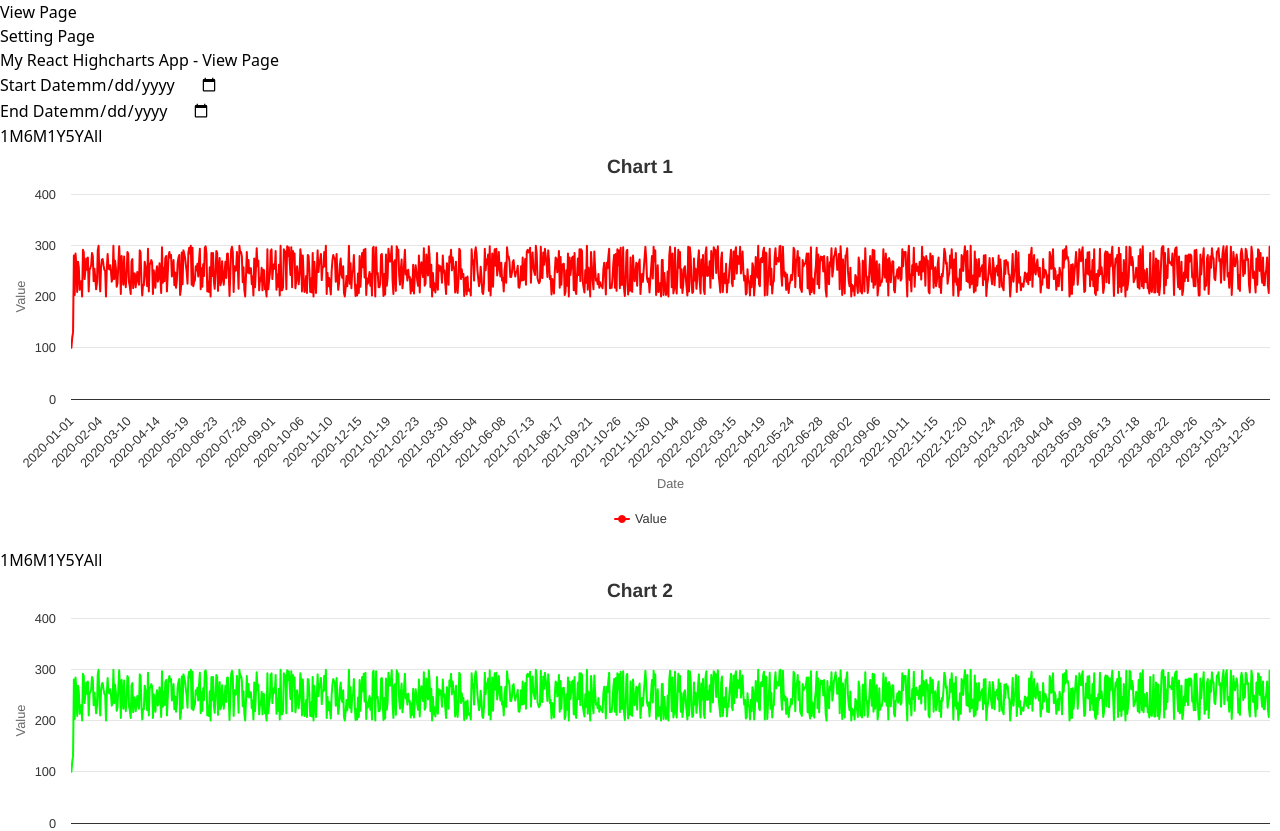
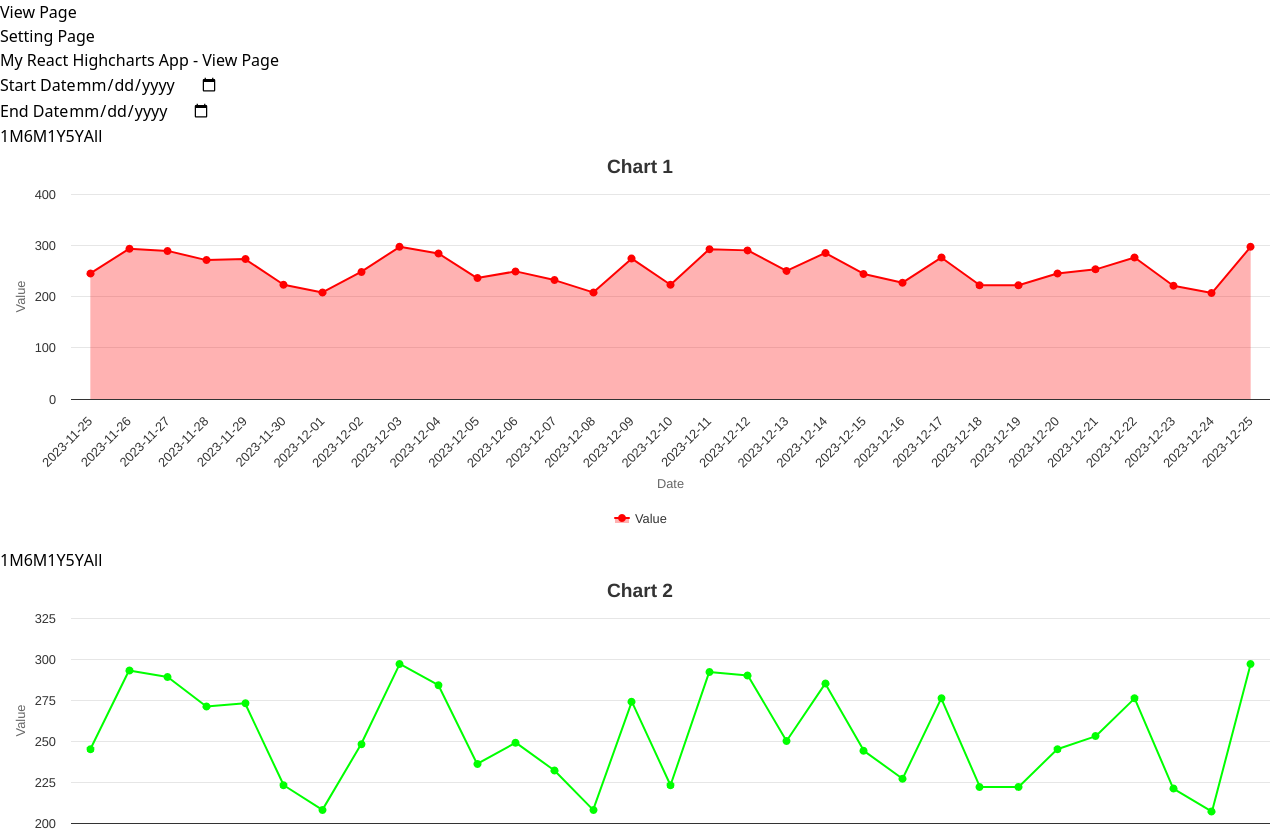
Before and after one commit to HungTruong4689/React-Chart-Project, a React (Vite) app: page /view in a window 1280 px wide. Shown: the top 831 px of the page. Built offline with nearby package versions, Linux system fonts and the light colour scheme.

Commit message:
config UI

```diff
--- a/src/components/GenericChart.tsx
+++ b/src/components/GenericChart.tsx
@@ -23,7 +23,7 @@ const GenrericChart: React.FC<GenrericChartProps> = ({
 }) => {
     const [selectedDateRange, setSelectedDateRange] = useState<
         'oneMonth' | 'sixMonths' | 'oneYear' | 'fiveYears' | 'all'
-    >('all')
+    >('oneMonth')
     const getFilteredData = (data: Data, selectedDateRange: string): Data => {
         const currentDate = new Date(data[data.length - 1].date)
         const lastMonth = new Date(currentDate)
@@ -85,6 +85,7 @@ const GenrericChart: React.FC<GenrericChartProps> = ({
                 name: 'Value',
                 data: values,
                 color: color,
+                fillOpacity: type === 'area' ? 0.3 : 1,
             },
         ],
         credits: {
@@ -92,33 +93,7 @@ const GenrericChart: React.FC<GenrericChartProps> = ({
         },
     }
 
-    // return (
-    //     <div>
-    //         <div>
-    //             <button onClick={() => setSelectedDateRange('oneMonth')} className='filter-button'>
-    //                 Last Month
-    //             </button>
-    //             <button onClick={() => setSelectedDateRange('sixMonths')} className='filter-button'>
-    //                 Last 6 Months
-    //             </button>
-    //             <button onClick={() => setSelectedDateRange('oneYear')} className='filter-button'>
-    //                 Last Year
-    //             </button>
-    //             <button onClick={() => setSelectedDateRange('fiveYears')} className='filter-button'>
-    //                 Last 5 Years
-    //             </button>
-    //             <button onClick={() => setSelectedDateRange('all')} className='filter-button'>
-    //                 All
-    //             </button>
-    //         </div>
-    //         <div>
-    //             <HighchartsReact highcharts={Highcharts} options={options} />
-    //         </div>
-    //     </div>
-    // )
-    return (
-        <div className='flex flex-col items-center mt-8 rounded-lg overflow-hidden shadow-lg bg-gray-100'>
-            <div className='flex flex-col items-center mt-8'>
+    const dateRangeSelection = (
         <div className='flex flex-wrap justify-center space-x-2 mb-4'>
             <button
                 onClick={() => setSelectedDateRange('oneMonth')}
@@ -161,8 +136,11 @@ const GenrericChart: React.FC<GenrericChartProps> = ({
                 All
             </button>
         </div>
-            </div>
+    )
 
+    return (
+        <div className='flex flex-col items-center mt-8 rounded-lg overflow-hidden shadow-lg bg-gray-100'>
+            <div className='flex flex-col items-center mt-8'>{dateRangeSelection}</div>
             <div className='w-full bg-gray-100 p-6 '>
                 <HighchartsReact highcharts={Highcharts} options={options} />
             </div>
--- a/src/components/NavBar.tsx
+++ b/src/components/NavBar.tsx
@@ -19,7 +19,7 @@ const NavBar: React.FC = () => {
                         to='/view'
                         className={`text-white hover:text-yellow-300 transition duration-300 ease-in-out focus:text-yellow-300 focus:outline-none ${
                             selectedView === '/view' || selectedView === '/'
-                                ? ' text-yellow-300'
+                                ? ' text-yellow-300 font-semibold'
                                 : ''
                         }`}
                     >
@@ -30,7 +30,7 @@ const NavBar: React.FC = () => {
                     <NavLink
                         to='/setting'
                         className={`text-white hover:text-gray-300 transition duration-300 ease-in-out focus:text-yellow-300 focus:outline-none ${
-                            selectedView === '/setting' ? 'text-yellow-300' : ''
+                            selectedView === '/setting' ? 'text-yellow-300 font-semibold' : ''
                         }`}
                     >
                         Setting Page
--- a/src/components/UIChart.tsx
+++ b/src/components/UIChart.tsx
@@ -5,9 +5,18 @@ import HighchartsReact from 'highcharts-react-official'
 interface UIChartProps {
     type: 'line' | 'bar' | 'column' | 'area' | 'scatter' | 'spline'
     color: string
+
+    // startDate: string;
+    // endDate: string;
 }
 
-const UIChart: React.FC<UIChartProps> = ({ type, color }) => {
+const UIChart: React.FC<UIChartProps> = ({
+    type,
+    color,
+
+    // startDate,
+    // endDate,
+}) => {
     const generateRandomData = () => {
         const data = []
         let currentValue = 0
@@ -39,6 +48,7 @@ const UIChart: React.FC<UIChartProps> = ({ type, color }) => {
                 name: null,
                 data: randomData,
                 color: color,
+                fillOpacity: type === 'area' ? 0.3 : 1,
             },
         ],
         title: {
@@ -59,7 +69,7 @@ const UIChart: React.FC<UIChartProps> = ({ type, color }) => {
         plotOptions: {
             series: {
                 marker: {
-                    enabled: false, // Disable markers
+                    enabled: true,
                 },
             },
         },
--- a/src/pages/ViewPage.tsx
+++ b/src/pages/ViewPage.tsx
@@ -24,7 +24,7 @@ const ViewPage: React.FC<ViewPageProps> = () => {
                 My React Highcharts App - View Page
             </h1>
 
-            <div className='flex justify-between items-center mb-4'>
+            <div className='flex justify-center items-center gap-4 mb-4 mx-auto'>
                 <div className='relative'>
                     <label
                         htmlFor='startDate'
--- a/src/redux/chartConfigSlice.ts
+++ b/src/redux/chartConfigSlice.ts
@@ -15,7 +15,7 @@ const initialState: ChartConfigState = {
     charts: [
         {
             id: 1,
-            type: 'line',
+            type: 'area',
             name: 'Chart 1',
             color: '#ff0000',
         },
@@ -27,7 +27,7 @@ const initialState: ChartConfigState = {
         },
         {
             id: 3,
-            type: 'line',
+            type: 'column',
             name: 'Chart 3',
             color: '#0000ff',
         },
```
Also changed, not shown: src/pages/SettingPage.tsx (+19 -1 lines), 1 other file (tests, documents, lock files or other folders). Lines whose indentation alone changed are shown as unchanged.
